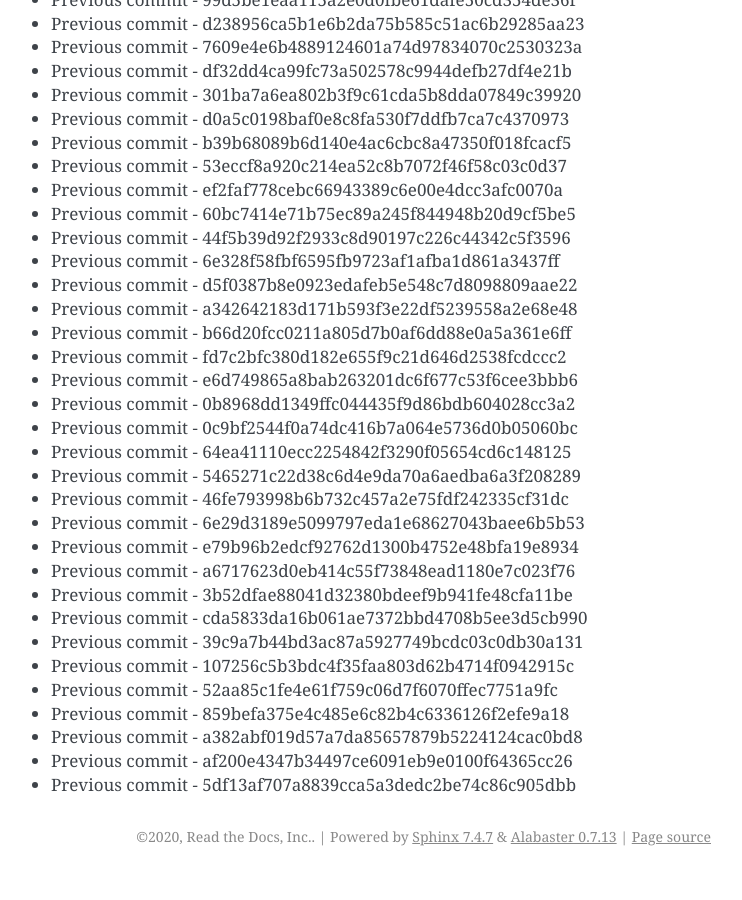
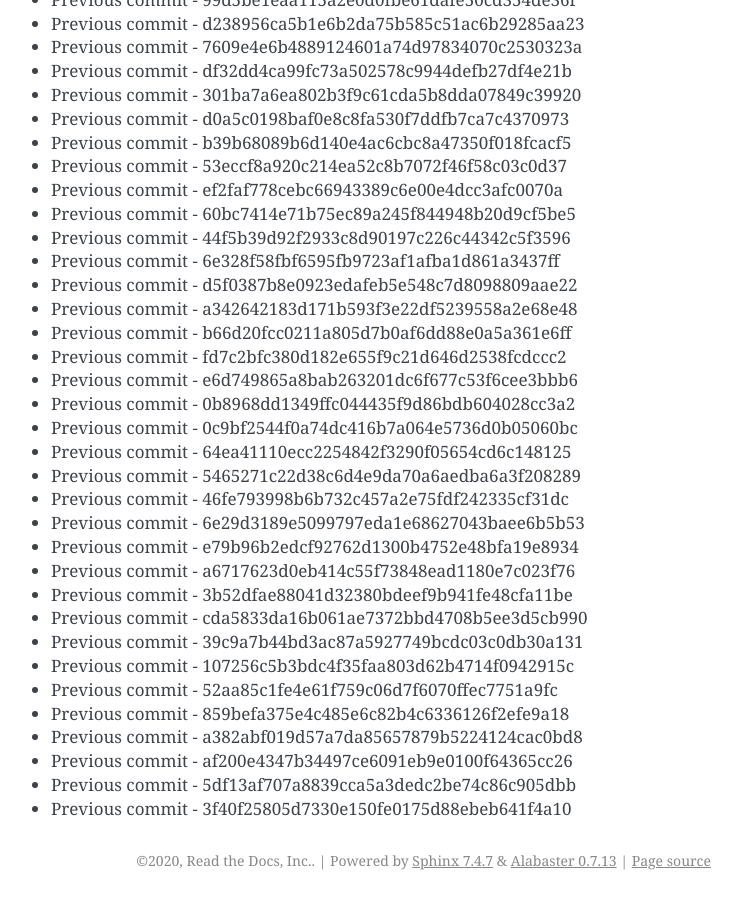
Before and after one commit to readthedocs/rtd-git-stresstest, a Sphinx documentation site: the page built from docs/updates.rst, in a window 1280 px wide and 900 px high, scrolled down 61671 px. Shown: the whole window, without its empty margins (399-1141 px from the left). Built offline with Sphinx 7.4.7, drawn with Linux system fonts in a browser that asks for light colours; before the commit the page ends 62547 px from its top, so only the background shows below that.

Commit message:
Generating commit from previous: 3f40f25805d7330e150fe0175d88ebeb641f4a10

```diff
--- a/docs/updates.rst
+++ b/docs/updates.rst
@@ -2623,3 +2623,4 @@ It can be tested for any performance characteristics.
 * Previous commit - a382abf019d57a7da85657879b5224124cac0bd8
 * Previous commit - af200e4347b34497ce6091eb9e0100f64365cc26
 * Previous commit - 5df13af707a8839cca5a3dedc2be74c86c905dbb
+* Previous commit - 3f40f25805d7330e150fe0175d88ebeb641f4a10
```
